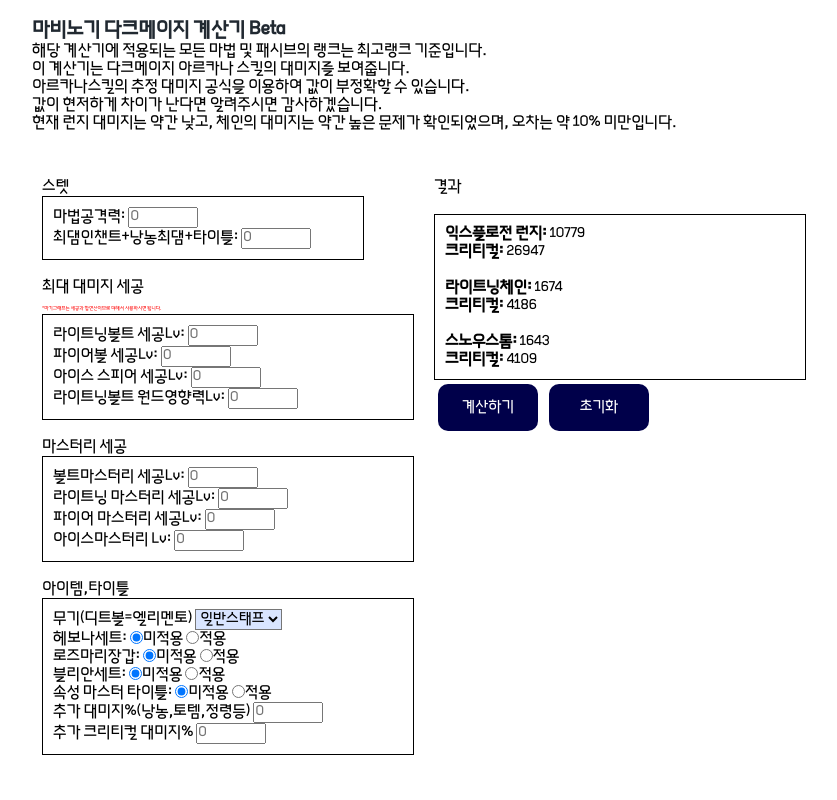
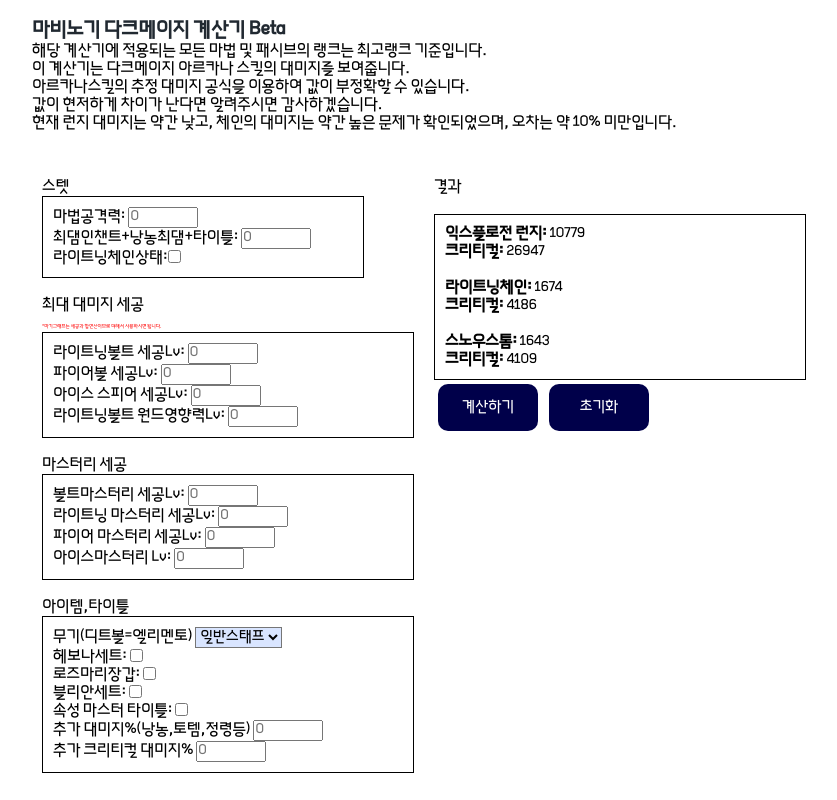
Before and after one commit to temiy7/cal, a plain HTML site: page 다크메이지.html in a window 1280 px wide. Both pictures are taken after a click on the button "계산하기". Shown: the whole page, without its empty margins (68-905 px from the left). Drawn offline with Linux system fonts and the light colour scheme.

Commit message:
닥메계산 수정

```diff
--- a/script/다크메이지.js
+++ b/script/다크메이지.js
@@ -1,4 +1,3 @@
-
 function cal() {
 
     //변수
@@ -7,10 +6,10 @@
     var v2 = Number(document.getElementById("v2").value); // 최댐인챈트
     //마법최댐
     var v3 = Number(document.getElementById("v3").value); // 라볼트최댐
+    var v4 = $('input[name="v4"]').is(':checked') ? parseFloat($('input[name="v4"]').val()) : 1; //라체상채
 
     var v7 = Number(document.getElementById("v7").value); // 파이어볼최댐
     var v8 = Number(document.getElementById("v8").value); // 아습최댐
-
     //마스터리
     var v12 = Number(document.getElementById("v12").value); // 볼트마스터리
     var v14 = Number(document.getElementById("v14").value); // 라이트닝마스터리
@@ -19,35 +18,12 @@
 
 
     //아이템 타이틀
-    var v26v = document.getElementsByName("v26"); // 헤보나로브
-    var v26 = document.getElementById("v26")
-    for (var i = 0; i < v26v.length; i++) {
-        if (v26v[i].checked)
-            v26 = 0
-        else
-            v26 = 1;
-        break;
-    }
-    var v27v = document.getElementsByName("v27"); // 로즈마리장깁
-    var v27 = document.getElementById("v27")
-    for (var i = 0; i < v27v.length; i++) {
-        if (v27v[i].checked)
-            v27 = 0
-        else
-            v27 = 1;
-        break;
+    var v26 = $('input[name="v26"]').is(':checked') ? parseFloat($('input[name="v26"]').val()) : 0; // 헤보나로브
 
-    }
 
-    var v28v = document.getElementsByName("v28"); //블리안세트
-    var v28 = document.getElementById("v28")
-    for (var i = 0; i < v28v.length; i++) {
-        if (v28v[i].checked)
-            v28 = 0;
-        else
-            v28 = 1;
-        break;
-    }
+    var v27 = $('input[name="v27"]').is(':checked') ? parseFloat($('input[name="v27"]').val()) : 0; //로즈마리장
+
+    var v28 = $('input[name="v28"]').is(':checked') ? parseFloat($('input[name="v28"]').val()) : 0; //블리안세트
 
 
     var v29 = Number(document.getElementById("v29").value); //추댐
@@ -56,51 +32,39 @@
     var v30_2 = $("#v30 option:selected").attr('value2'); // 원드영향력
 
 
-
-
     var v31 = Number(document.getElementById("v31").value); //라이트닝원드영향력
 
     var v32 = Number(document.getElementById("v32").value); //추가크리대미지
 
-    var v33v = document.getElementsByName("v33"); //속성마스터 타이틀
-        var v33 = document.getElementById("v33") //
-    for (var i = 0; i < v33v.length; i++) {
-        if (v33v[i].checked)
-            v33 = 0;
-        else
-            v33 = 1;
-        break;
-    }
+    var v33 = $('input[name="v33"]').is(':checked') ? parseFloat($('input[name="v33"]').val()) : 0; //로즈마리장갑
 
 
     //계산식
 
     var res1; //런지
-    res1 = ((6000+v1*100)*(1+0.15+0.005*v15+0.15*v28)+((2760 + 21 * v1 + 0.5 * v2 + 15 * v7) * (1 + 0.15 + 0.005 * v15 +0.1*v33+0.15*v28))*v30_1)*v30 * (1 + v29 / 100);
+    res1 = ((6000 + v1 * 100) * (1 + 0.15 + 0.005 * v15 + 0.15 * v28) + ((2760 + 21 * v1 + 0.5 * v2 + 15 * v7) * (1 + 0.15 + 0.005 * v15 + 0.1 * v33 + 0.15 * v28)) * v30_1) * v30 * (1 + v29 / 100) * v4;
     document.getElementById("res1").value = Math.floor(res1);
 
     var res1_1; // 런지 크리
-    res1_1 = res1*(2.5+v32/100)
+    res1_1 = res1 * (2.5 + v32 / 100)
     document.getElementById("res1_1").value = Math.floor(res1_1);
 
     var res2; //체인
-    res2 = ((800+v1*11)*(1+0.15+0.005*v14+0.15*v28)+((180 + 0.6 * v1 + 0.44 * v2 + 2.5 * v3 + (7 + 0.75 * v31)*5*v30_2) *1.28 * (1 + 1.5 + 0.3 + 0.01 * v12 + 0.005 * v14+0.1*v33+0.15*v26+0.15*v28 ))) *v30* (1 + v29 / 100);
+    res2 = ((800 + v1 * 11) * (1 + 0.15 + 0.005 * v14 + 0.15 * v28) + ((180 + 0.6 * v1 + 0.44 * v2 + 2.5 * v3 + (7 + 0.75 * v31) * 5 * v30_2) * 1.28 * (1 + 1.5 + 0.3 + 0.01 * v12 + 0.005 * v14 + 0.1 * v33 + 0.15 * v26 + 0.15 * v28))) * v30 * (1 + v29 / 100);
     document.getElementById("res2").value = Math.floor(res2);
 
     var res2_1; //체인크리
-    res2_1 = res2*(2.5+v32/100)
+    res2_1 = res2 * (2.5 + v32 / 100)
     document.getElementById("res2_1").value = Math.floor(res2_1);
 
 
     var res3; //스톰
-    res3 = ((1000+v1*17)*(1+0.15+0.005*v16+0.15*v28) +((336 + 2.3 * v1 + 0.1 * v2 + 5 * v8) * (1 + 0.15 + 0.005 * v16 + 0.15 * v27 +0.1*v33+0.15*v28) *v30_1 ))*v30 * (1 + v29 / 100);
+    res3 = ((1000 + v1 * 17) * (1 + 0.15 + 0.005 * v16 + 0.15 * v28) + ((336 + 2.3 * v1 + 0.1 * v2 + 5 * v8) * (1 + 0.15 + 0.005 * v16 + 0.15 * v27 + 0.1 * v33 + 0.15 * v28) * v30_1)) * v30 * (1 + v29 / 100);
     document.getElementById("res3").value = Math.floor(res3);
 
     var res3_1//스톰크리
-    res3_1 = res3*(2.5+v32/100)
+    res3_1 = res3 * (2.5 + v32 / 100)
     document.getElementById("res3_1").value = Math.floor(res3_1);
-
-
 
 
 }
@@ -125,6 +89,7 @@
     document.getElementById("res2").value = "";
     document.getElementById("res3_1").value = "";
     document.getElementById("res3").value = "";
+    $("input:checkbox").prop("checked", false);
 
 
 }
--- a/다크메이지.html
+++ b/다크메이지.html
@@ -72,7 +72,9 @@
             마법공격력:
             <input type="text" id="v1" size="5" placeholder="0"><br>
             최댐인챈트+낭농최댐+타이틀:
-            <input type="text" id="v2" size="5" placeholder="0">
+            <input type="text" id="v2" size="5" placeholder="0"><br>
+            라이트닝체인상태:<input type="checkbox" name="v4" value=1.3><br>
+
         </div>
         <br>
         최대 대미지 세공<br>
@@ -113,20 +115,17 @@
             </select><br>
 
             헤보나세트:
-            <input type="radio" name="v26" id="v26" value="1" checked>미적용
-            <input type="radio" name="v26" id="v26_1" value="0">적용<br>
+            <input type="checkbox" name="v26" value=1><br>
 
             로즈마리장갑:
-            <input type="radio" name="v27" id="v27" value="1" checked>미적용
-            <input type="radio" name="v27" id="v27_1" value="0">적용<br>
+            <input type="checkbox" name="v27" value=1><br>
 
             블리안세트:
-            <input type="radio" name="v28" id="v28" value="1" checked>미적용
-            <input type="radio" name="v28" id="v28_1" value="0">적용<br>
+            <input type="checkbox" name="v28" value=1><br>
+
 
             속성 마스터 타이틀:
-            <input type="radio" name="v33" id="v33" value="1" checked>미적용
-            <input type="radio" name="v33" id="v33_1" value="0">적용<br>
+            <input type="checkbox" name="v33" value=1><br>
 
 
             추가 대미지%(낭농,토템,정령등)
```
